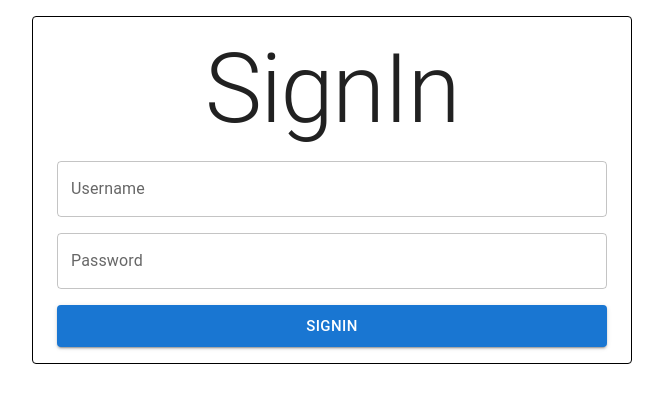
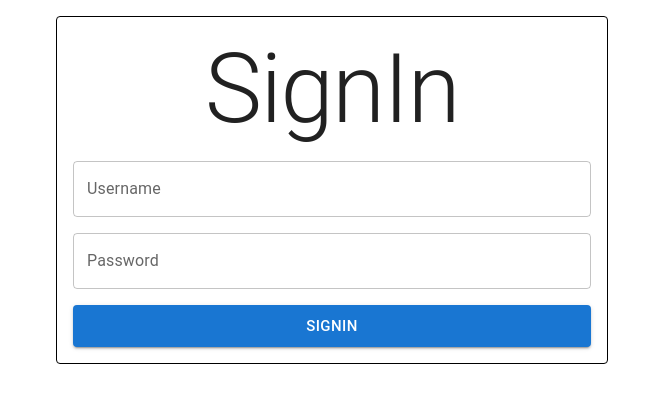
Before and after one commit to fabianschwab/react-starter-frontend, a React (Create React App) app: page / in a window 1280 px wide. Shown: the top 402 px of the page, without its empty margins (308-971 px from the left). Built offline with nearby package versions, Linux system fonts and the light colour scheme; the HTML template or start-up script is replaced by a standard one.

Commit message:
design change for small devices

```diff
--- a/src/pages/SingIn/SignIn.js
+++ b/src/pages/SingIn/SignIn.js
@@ -4,6 +4,7 @@ import "./SignIn.css";
 
 const {
   Container,
+  Box,
   Typography,
   TextField,
   Stack,
@@ -36,7 +37,8 @@ const SignIn = () => {
   };
 
   return (
-    <Container className="singInScreen" maxWidth="sm">
+    <Container maxWidth="sm">
+      <Box className="singInScreen">
         <Stack spacing={2}>
           <Typography variant="h1">SignIn</Typography>
           <TextField
@@ -63,6 +65,7 @@ const SignIn = () => {
             SignIn
           </Button>
         </Stack>
+      </Box>
     </Container>
   );
 };
```
Lines whose indentation alone changed are shown as unchanged.
